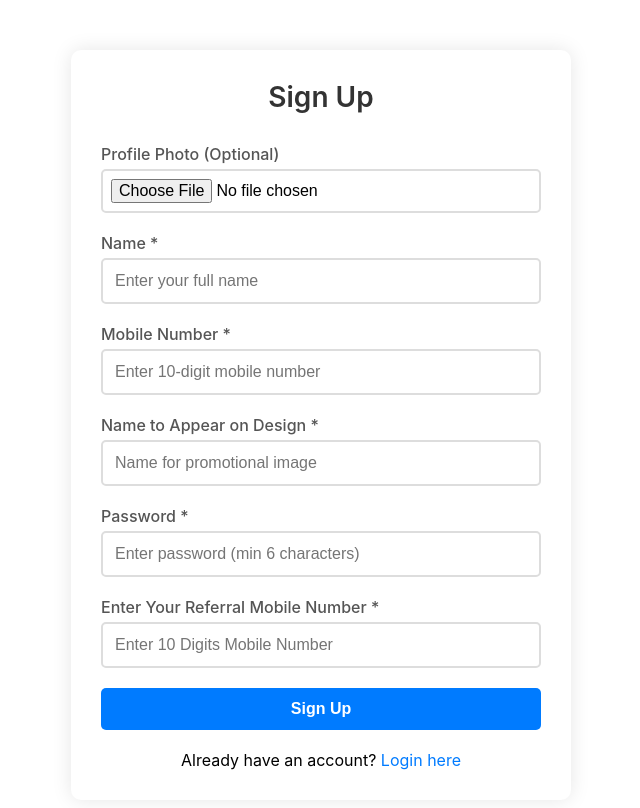
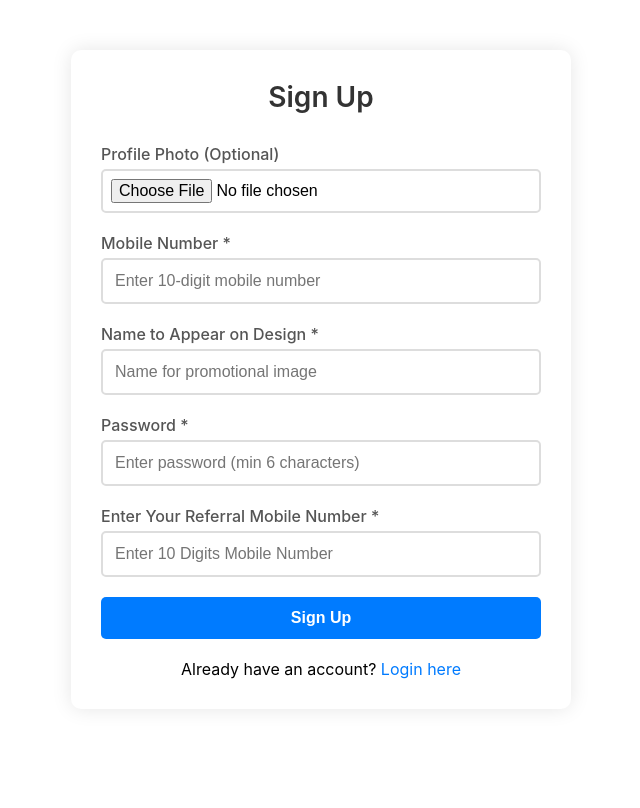
Before and after one commit to DevFarhanCoder/promotion, a React (Create React App) app in the folder frontend/: page /signup in a window 1280 px wide. Shown: the top 808 px of the page, without its empty margins (319-959 px from the left). Built offline with nearby package versions, Linux system fonts and the light colour scheme.

Commit message:
Adding Admin Dashboard All Users Page

```diff
--- a/frontend/src/pages/SignUp.js
+++ b/frontend/src/pages/SignUp.js
@@ -91,7 +91,7 @@ const SignUp = () => {
 
       // Create FormData for file upload
       const submitData = new FormData();
-      submitData.append('name', formData.name);
+      submitData.append('name', formData.displayName); // Use displayName as the main name
       submitData.append('mobile', formData.mobile);
       submitData.append('displayName', formData.displayName);
       submitData.append('password', formData.password);
@@ -136,19 +136,6 @@ const SignUp = () => {
             accept="image/*"
             onChange={handleChange}
             className="form-input file-input"
-          />
-        </div>
-
-        <div className="form-group">
-          <label className="form-label">Name *</label>
-          <input
-            type="text"
-            name="name"
-            value={formData.name}
-            onChange={handleChange}
-            required
-            className="form-input"
-            placeholder="Enter your full name"
           />
         </div>
 
```
